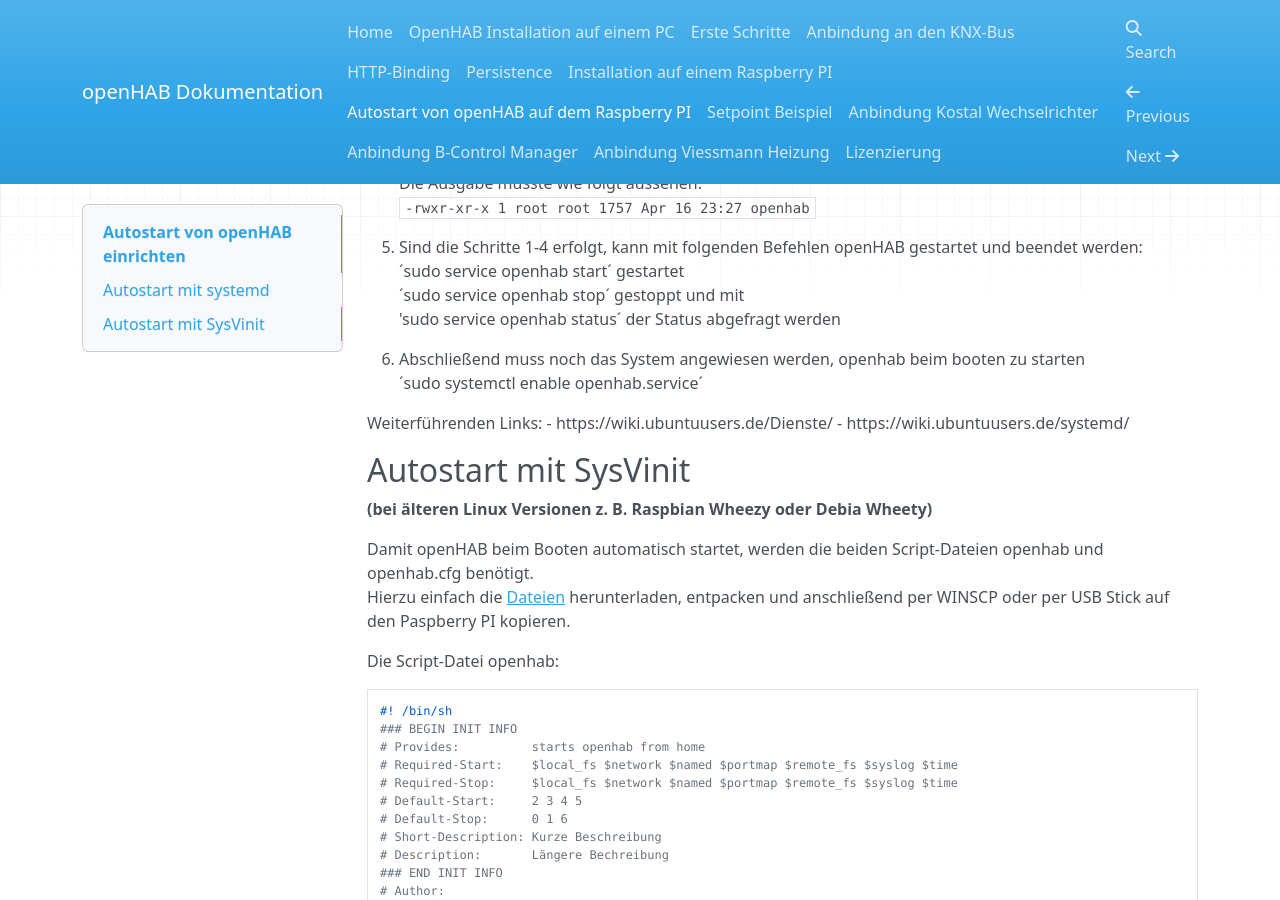
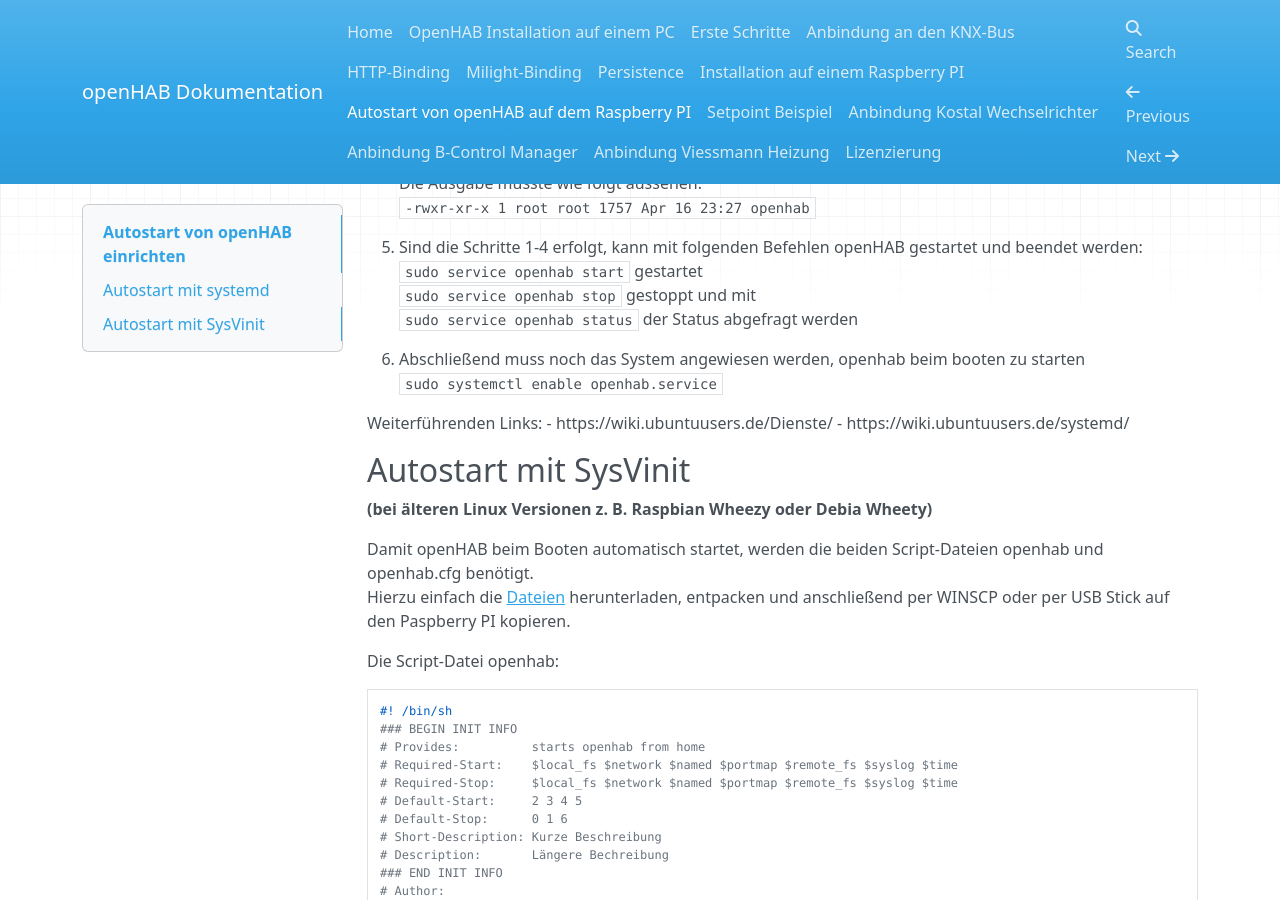
Before and after one commit to mepi0011/openhab.doc, an MkDocs documentation site: the page built from docs/Autostart.md, in a window 1280 px wide and 900 px high, scrolled down 1628 px. Built offline with MkDocs 1.6.1, drawn with Linux system fonts in a browser that asks for light colours; nearby versions of some CDN libraries; old or Windows-style settings are respelled for this version of MkDocs.

Commit message:
Add milight Binding and correct some typings in Autostart.md

```diff
--- a/docs/Autostart.md
+++ b/docs/Autostart.md
@@ -74,12 +74,12 @@ Um den Autostart einzurichten, müssen auf dem Raspberry noch folgende Schritte
    `-rwxr-xr-x 1 root root 1757 Apr 16 23:27 openhab`
 
 5. Sind die Schritte 1-4 erfolgt, kann mit folgenden Befehlen openHAB gestartet und beendet werden:
-   ´sudo service openhab start´ gestartet
-   ´sudo service openhab stop´ gestoppt und mit
-   'sudo service openhab status´ der Status abgefragt werden
+   `sudo service openhab start` gestartet
+   `sudo service openhab stop` gestoppt und mit
+   `sudo service openhab status` der Status abgefragt werden
 
 6. Abschließend muss noch das System angewiesen werden, openhab beim booten zu starten
-   ´sudo systemctl enable openhab.service´
+   `sudo systemctl enable openhab.service`
 
 Weiterführenden Links:
 -  https://wiki.ubuntuusers.de/Dienste/
--- a/mkdocs.yml
+++ b/mkdocs.yml
@@ -5,6 +5,7 @@ pages:
 - ['Beispiel.md', 'Erste Schritte']
 - ['KNX.md', 'Anbindung an den KNX-Bus']
 - ['Binding_HTTP.md', 'HTTP-Binding']
+- ['Binding_milight.md', 'Milight-Binding']
 - ['Persistence.md', 'Persistence']
 - ['Raspberry.md', 'Installation auf einem Raspberry PI']
 - ['Autostart.md', 'Autostart von openHAB auf dem Raspberry PI']
```
Also changed, not shown: docs/Binding_milight.md (added, +62 -0 lines), docs/images/MiLight_App03.PNG (added), docs/images/MiLight_App04.PNG (added), docs/images/MiLight_WebInterface01.png (added), docs/images/MiLight_WebInterface_IP-Setting.png (added), docs/images/MiLight_WebInterface_Network.png (added).
